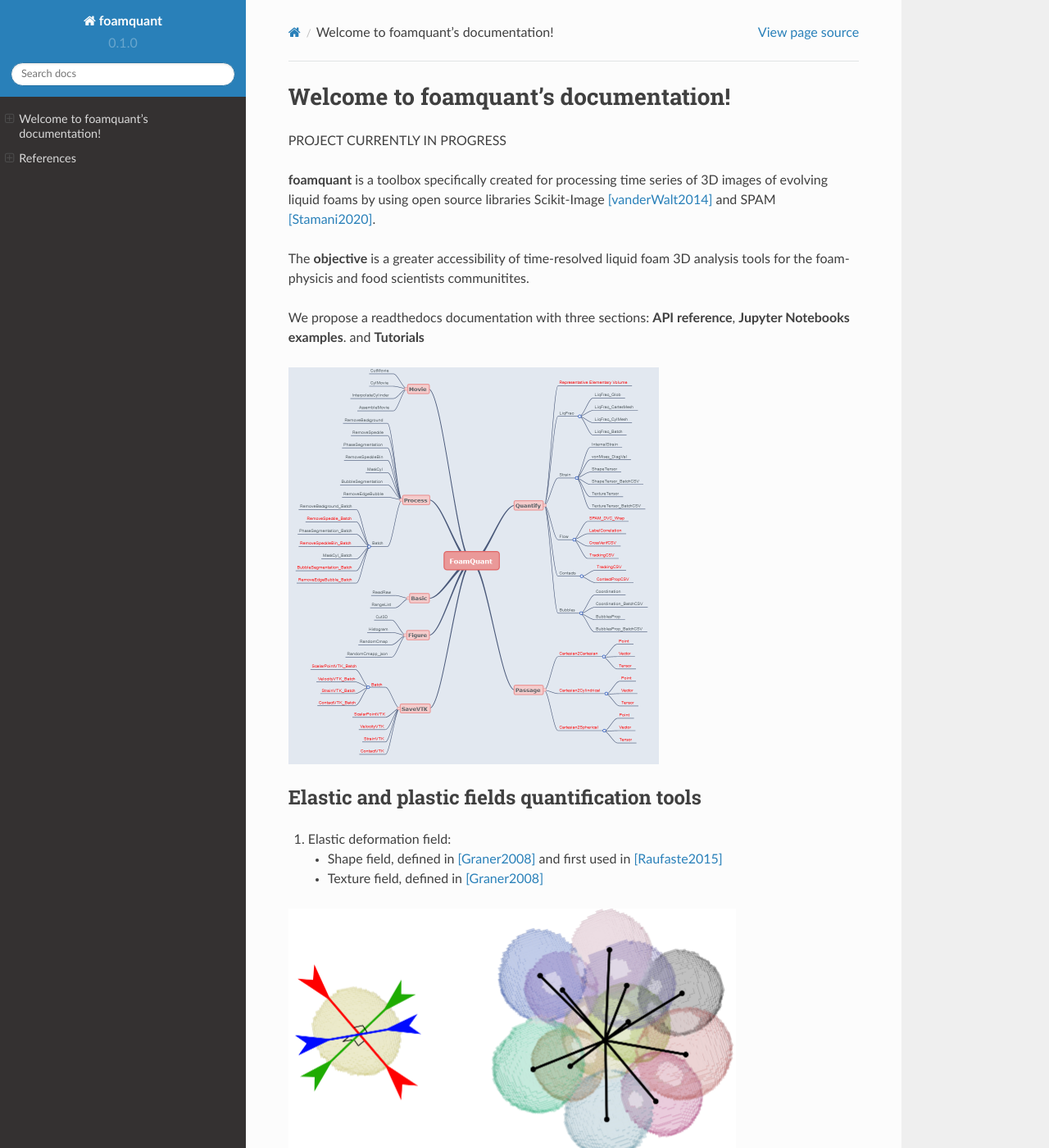
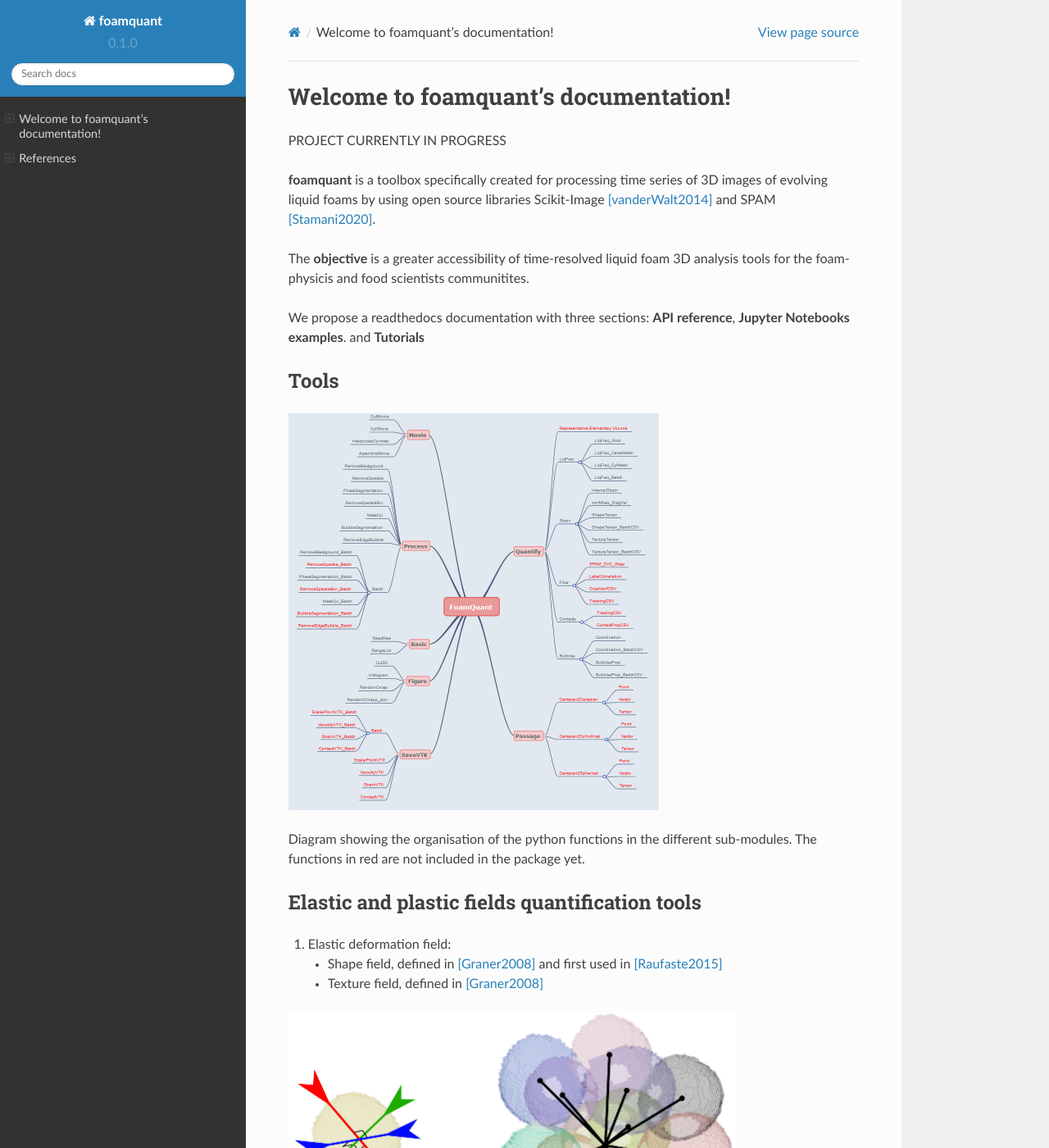
Before and after one commit to floschott/foamquant, a Sphinx documentation site: the page built from docs/source/index.rst, in a window 1280 px wide and 1400 px high. Shown: the whole window at 82% size. Built offline with Sphinx 7.4.7 and the Read the Docs theme 2.0.0, drawn with Linux system fonts in a browser that asks for light colours; pages that are not in the unit, such as notebooks, are missing from menus.

Commit message:
Update index.rst

```diff
--- a/docs/source/index.rst
+++ b/docs/source/index.rst
@@ -9,10 +9,14 @@
 
 We propose a readthedocs documentation with three sections: **API reference**, **Jupyter Notebooks examples**. and  **Tutorials**
 
+
+Tools
+-----------------
+
 .. figure:: Diagram.PNG
    :scale: 50%
 
-
+Diagram showing the organisation of the python functions in the different sub-modules. The functions in red are not included in the package yet.
 
 
 
```
